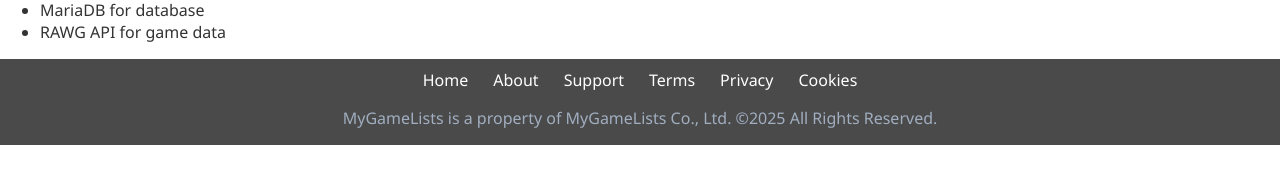
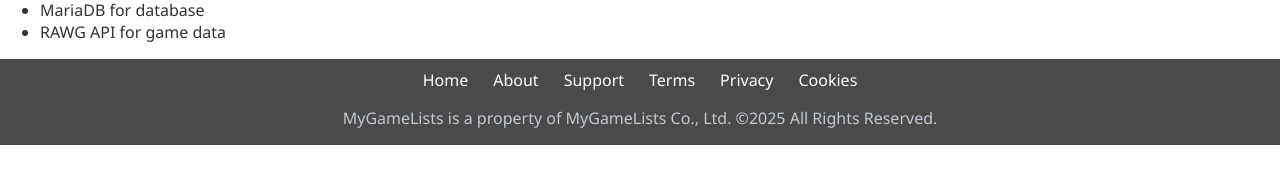
Before and after one commit to FlatWaffle/MyGameListsFork, a Flask app: page /about in a window 1280 px wide. Shown: the part 511-695 px from the top of the page. Run offline with Flask 3, Linux system fonts and the light colour scheme.

Commit message:
Updated color to WCAG standard

```diff
--- a/static/css/style.css
+++ b/static/css/style.css
@@ -85,7 +85,7 @@ footer{
 
 .footerCR{
     text-align: center;
-    color: #a0aec0;
+    color: #c1c8d1;
 
 }
 
```
